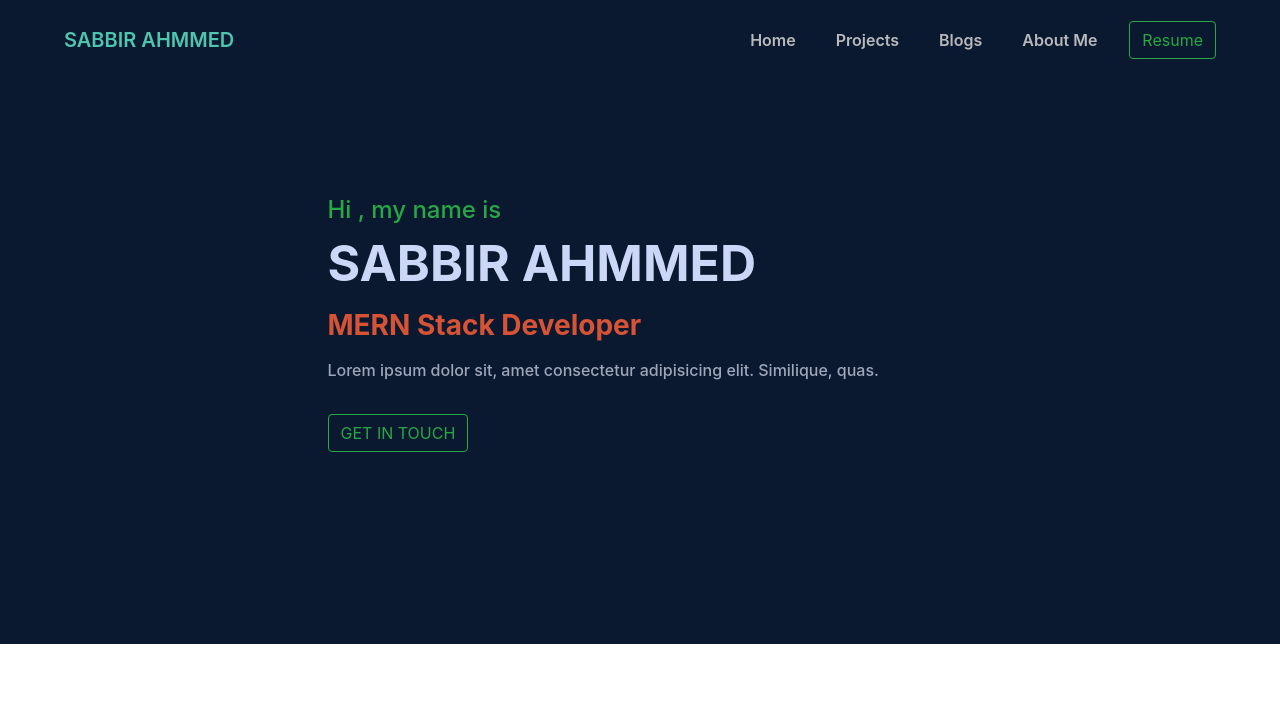
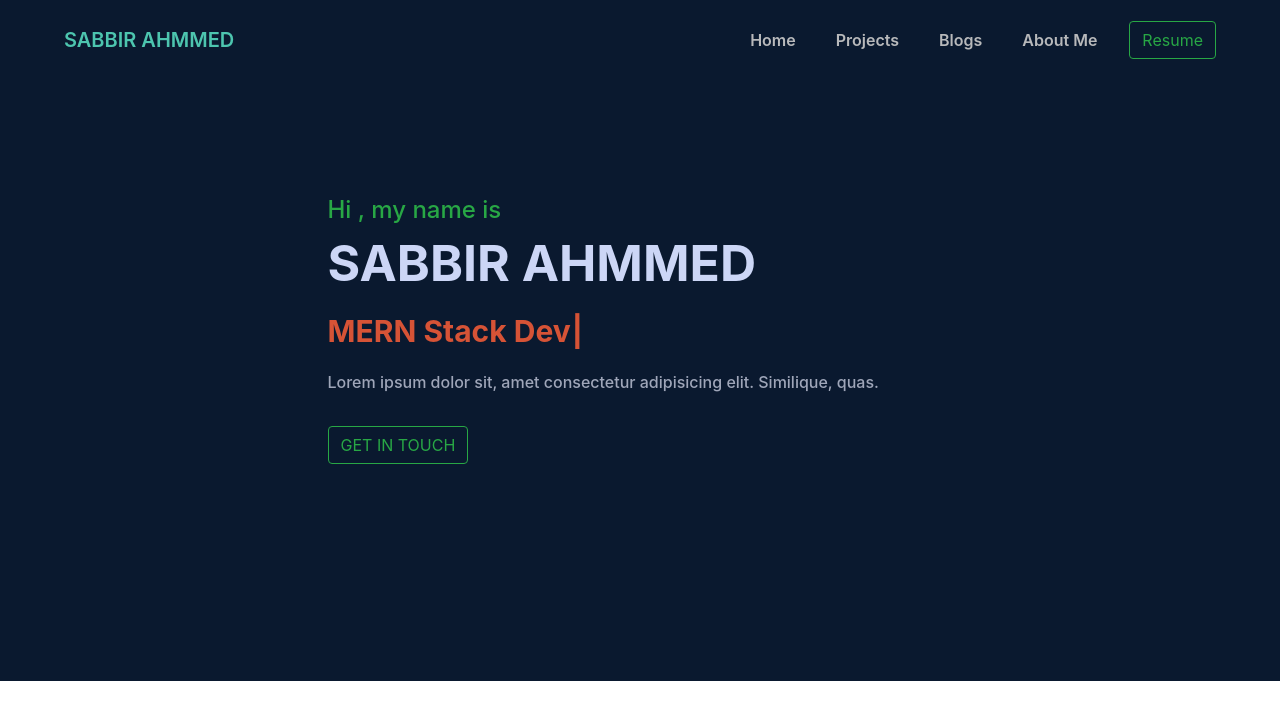
Before and after one commit to Sabbir185/Portfolio, a React (Create React App) app: page / in a window 1280 px wide. Shown: the top 720 px of the page. Built offline with nearby package versions, Linux system fonts and the light colour scheme.

Commit message:
type writter added

```diff
--- a/package.json
+++ b/package.json
@@ -12,6 +12,7 @@
     "react-dom": "^17.0.2",
     "react-router-dom": "^5.2.0",
     "react-scripts": "4.0.3",
+    "typewriter-effect": "^2.17.0",
     "web-vitals": "^1.1.1"
   },
   "scripts": {
--- a/public/index.html
+++ b/public/index.html
@@ -24,6 +24,7 @@
       work correctly both with client-side routing and a non-root public URL.
       Learn how to configure a non-root public URL by running `npm run build`.
     -->
+
     <title>React App</title>
   </head>
   <body>
--- a/src/components/HeaderMain/HeaderMain.css
+++ b/src/components/HeaderMain/HeaderMain.css
@@ -1,7 +1,7 @@
 .main-header{
     background-color: #0A192F;
     padding-top: 10%;
-    padding-bottom: 15%;
+    padding-bottom: 17%;
 }
 .main-title{
     color: #CCD6F6;
@@ -11,6 +11,7 @@
 .main-skill{
     color: #d65336;
     font-weight: 700;
+    font-size: 30px;
 }
 .main-description{
     color: #9fa6b9;
--- a/src/components/HeaderMain/HeaderMain.js
+++ b/src/components/HeaderMain/HeaderMain.js
@@ -1,6 +1,8 @@
 import React from 'react';
 import { Button } from 'react-bootstrap';
-import './HeaderMain.css'
+import './HeaderMain.css';
+import Typewriter from 'typewriter-effect';
+
 
 const HeaderMain = () => {
     return (
@@ -10,7 +12,16 @@ const HeaderMain = () => {
                 <div className="col-8 col-lg-6 col-xlg-6">
                     <h4 className="text-success">Hi , my name is</h4>
                     <h1 className="main-title">SABBIR AHMMED</h1>
-                    <h3 className="main-skill mt-3">MERN Stack Developer</h3>
+                    <div className="main-skill mt-3">
+                        <Typewriter
+                            options={{
+                                strings: ['MERN Stack Developer', 'Frontend Developer','Web API Developer','Backend Developer'],
+                                autoStart: true,
+                                loop: true,
+                            }}
+                        />
+                    </div>
+                    {/* <h3 className="main-skill mt-3">MERN Stack Developer</h3> */}
                     <p className="main-description mt-3">Lorem ipsum dolor sit, amet consectetur adipisicing elit. Similique, quas.</p>
                     <Button className="mt-3" variant="outline-success">GET IN TOUCH</Button>
                 </div>
--- a/src/components/HeaderNav/HeaderNav.js
+++ b/src/components/HeaderNav/HeaderNav.js
@@ -5,7 +5,7 @@ import './HeaderNav.css'
 
 const HeaderNav = () => {
     return (
-        <Navbar style={{backgroundColor:'#0A192F', paddingTop:'20px'}} expand="lg" className="nav-padding" sticky="top">
+        <Navbar style={{backgroundColor:'#0A192F', paddingTop:'20px'}} expand="lg" className="nav-padding">
             <Navbar.Brand href="#home" style={{color:'#4DC5AF', fontWeight:'600'}}>SABBIR AHMMED</Navbar.Brand>
             <Navbar.Toggle aria-controls="basic-navbar-nav" className='custom-toggler'/>
             <Navbar.Collapse id="basic-navbar-nav">
```
Also changed, not shown: 1 other file (tests, documents, lock files or other folders).
